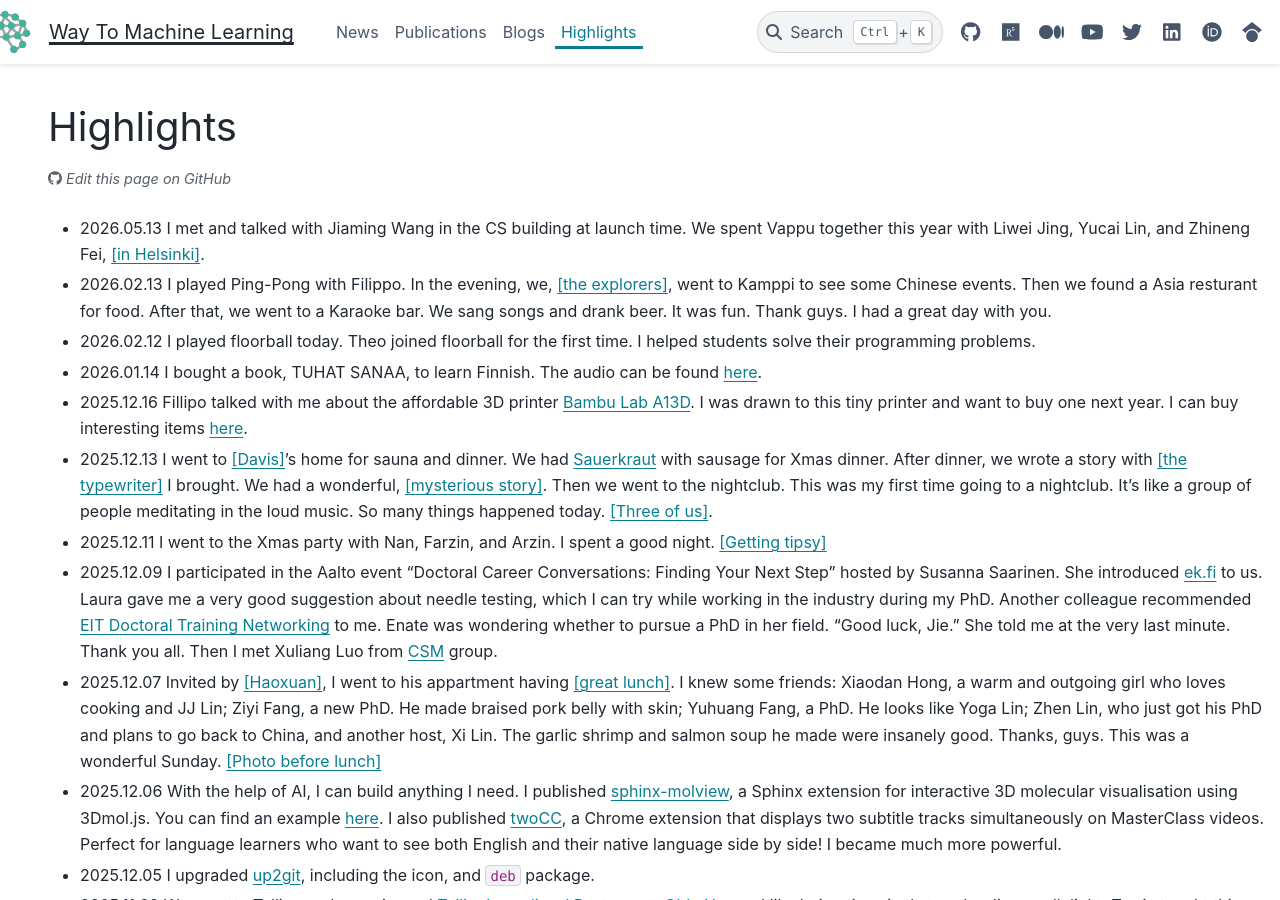
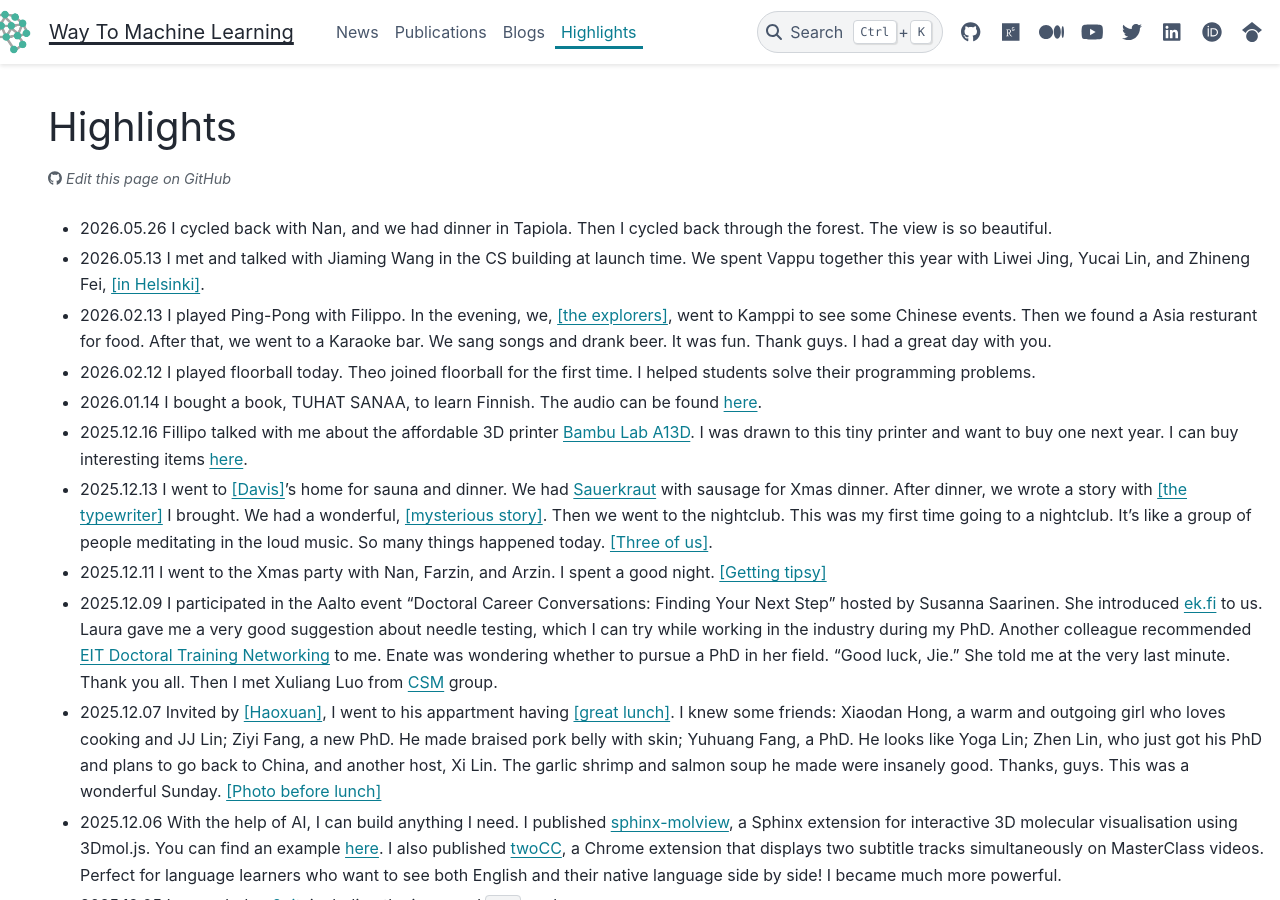
Before and after one commit to way2ml/way2ml.github.io, a Sphinx documentation site: the page built from doc/highlights.md, in a window 1280 px wide and 900 px high. Built offline with Sphinx 7.4.7 and the PyData theme 0.15.4, drawn with Linux system fonts in a browser that asks for light colours; comment, search, counter and statistics services are not loaded.

Commit message:
Add new highlights to the highlights.md file

```diff
--- a/doc/highlights.md
+++ b/doc/highlights.md
@@ -4,6 +4,7 @@ comment: True
 ---
 
 # Highlights
+- 2026.05.26 I cycled back with Nan, and we had dinner in Tapiola. Then I cycled back through the forest. The view is so beautiful.
 - 2026.05.13 I met and talked with Jiaming Wang in the CS building at launch time. We spent Vappu together this year with Liwei Jing, Yucai Lin, and Zhineng Fei, <a href="./_static/moments/20260501_vappu.jpg" target="_blank" rel="noopener">[in Helsinki]</a>.
 - 2026.02.13 I played Ping-Pong with Filippo. In the evening, we, <a href="./_static/moments/20260213_kamppi.jpeg" target="_blank" rel="noopener">[the explorers]</a>, went to Kamppi to see some Chinese events. Then we found a Asia resturant for food. After that, we went to a Karaoke bar. We sang songs and drank beer. It was fun. Thank guys. I had a great day with you.
 - 2026.02.12 I played floorball today. Theo joined floorball for the first time. I helped students solve their programming problems.
```
